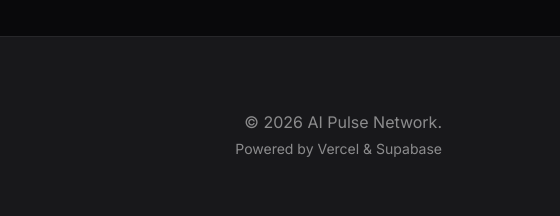
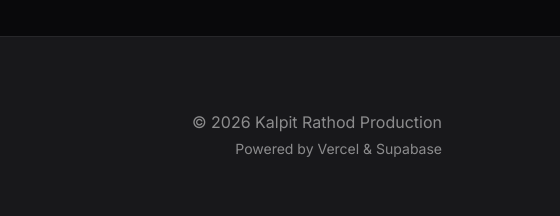
Before and after one commit to KalpitRathod/AIPulse, a plain HTML site: page index.html in a window 1280 px wide. Shown: the part 892-1108 px from the top of the page, 720-1280 px from the left. Drawn offline with nearby package versions, Linux system fonts and the light colour scheme; no server answers.

Commit message:
Change footer copyright text

```diff
--- a/index.html
+++ b/index.html
@@ -137,7 +137,7 @@
                 <a href="#" id="footer-link-discord" class="btn btn-outline-light rounded-circle me-2 icon-btn"><i class="bi bi-discord"></i></a>
             </div>
             <div class="col-lg-4 text-lg-end text-center text-white-50">
-                <p class="m-0">&copy; <span id="current-year"></span> AI Pulse Network.</p>
+                <p class="m-0">&copy; <span id="current-year"></span> Kalpit Rathod Production</p>
                 <p class="m-0 small mt-1">Powered by Vercel & Supabase</p>
             </div>
         </div>
```
Also changed, not shown: post.html (+1 -1 lines).
